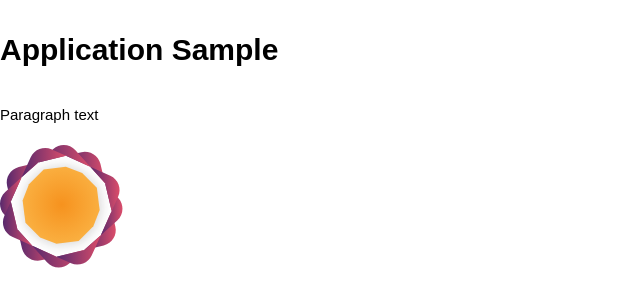
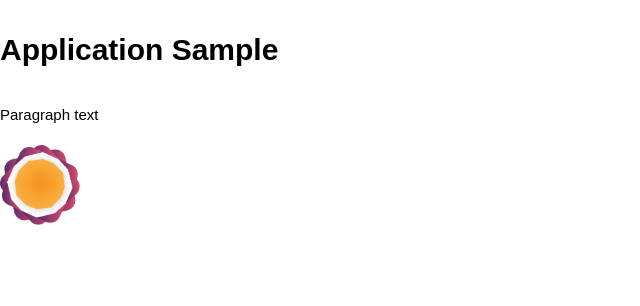
Before and after one commit to Nutod/contacts-directory, a React (Create React App) app: page / in a window 1280 px wide. Shown: the top 306 px of the page, without its empty margins (0-640 px from the left). Built offline with nearby package versions, Linux system fonts and the light colour scheme.

Commit message:
Added style sto the Logo Component

```diff
--- a/src/components/elements/Logo/Logo.js
+++ b/src/components/elements/Logo/Logo.js
@@ -1,10 +1,11 @@
 import React from "react";
 import LogoImage from "../../../assets/images/Logo.png";
+import styled from "styled-components";
+
+const Image = styled.img`
+	width: 8rem;
+`;
 
 export default function Logo() {
-	return (
-		<div>
-			<img src={LogoImage} alt="Logo" />
-		</div>
-	);
+	return <Image src={LogoImage} alt="Logo" />;
 }
```
